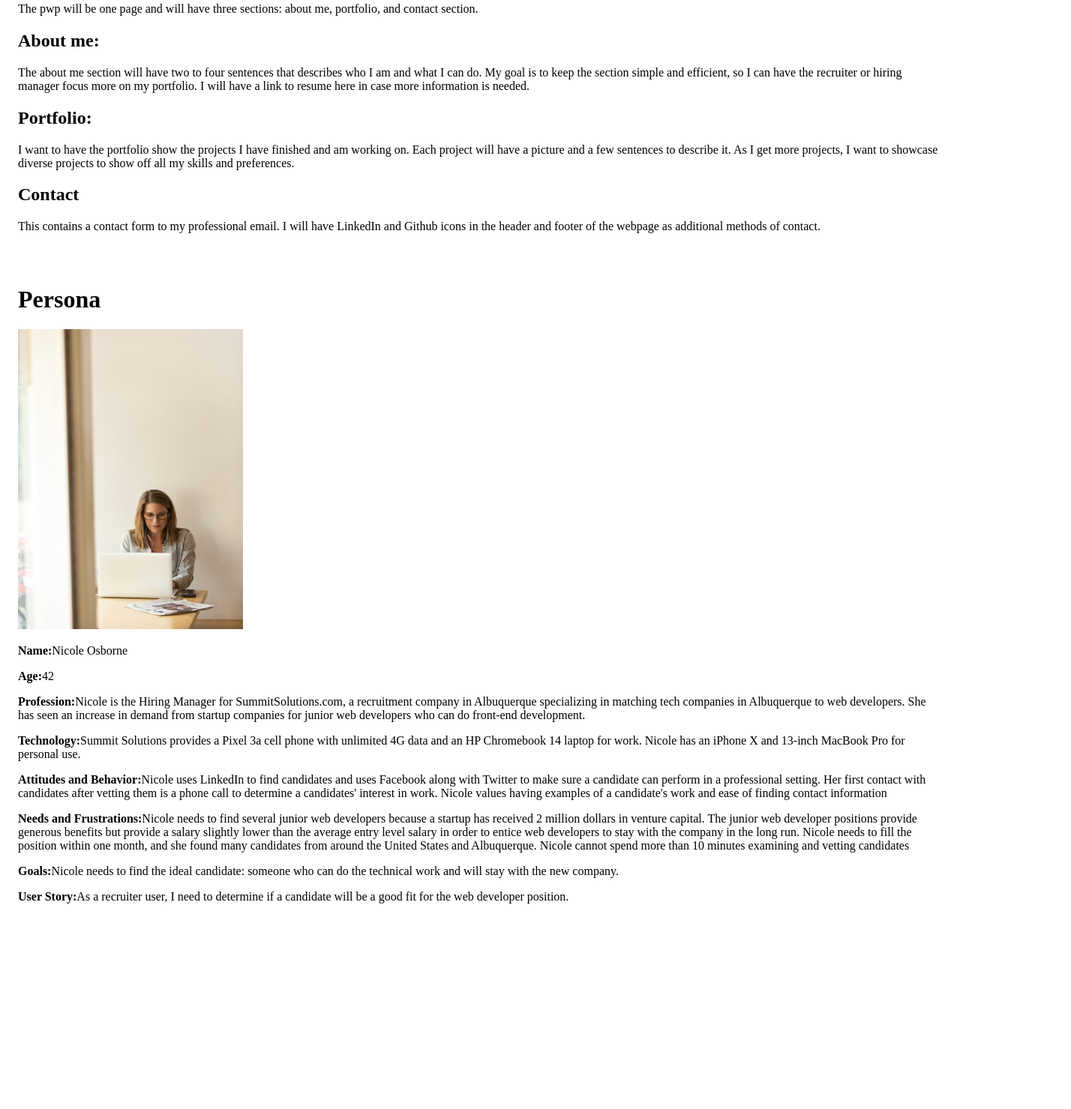
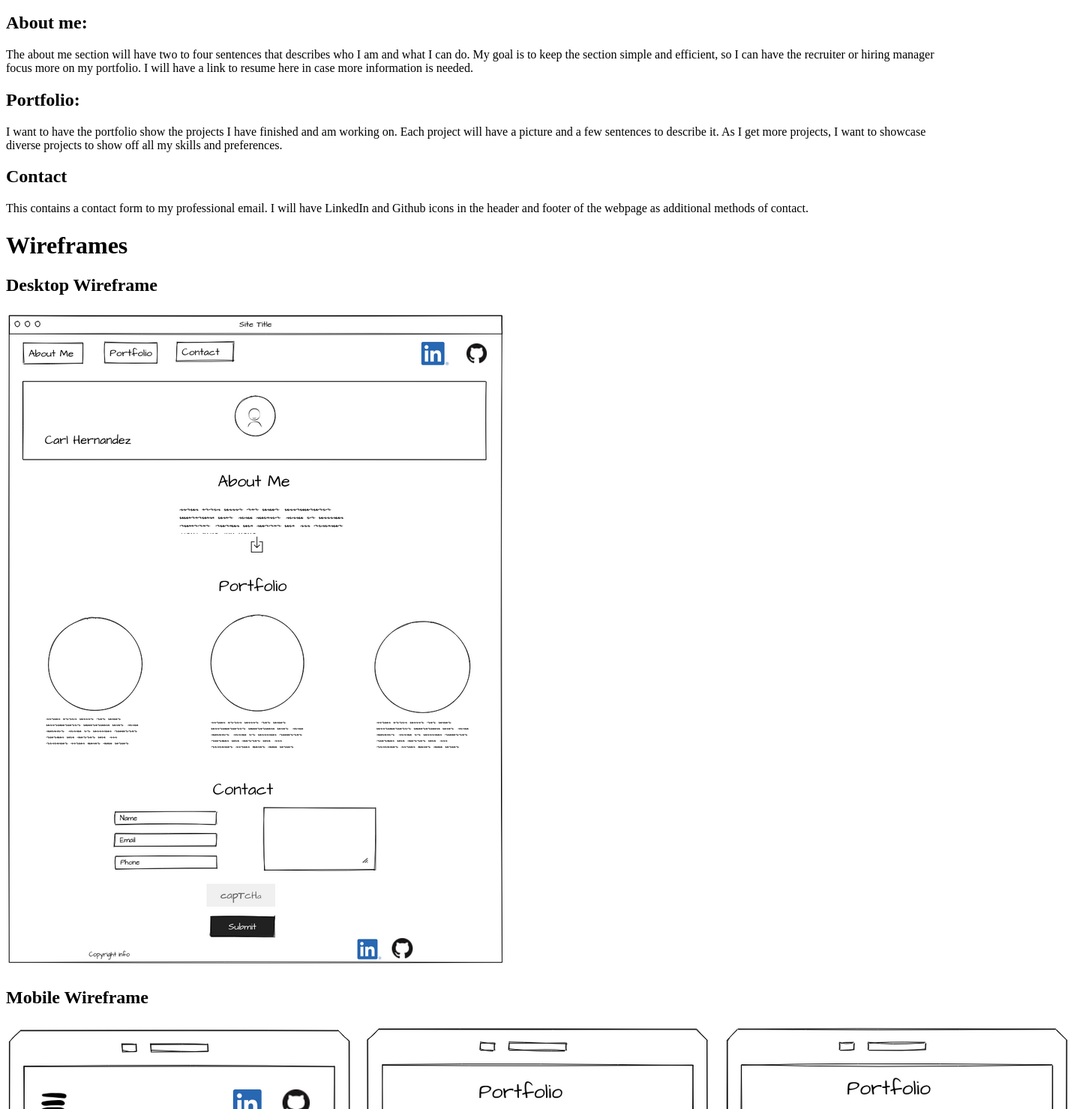
Before and after one commit to carl-hernandez/pwp-carl-hernandez, a plain HTML site: page public_html/documentation/milestone-2.html in a window 1280 px wide. Shown: the part 101-1580 px from the top of the page at 75% size, 1428 px wide, since content can reach past the window. Before the commit the page ends 1346 px from the top, so only its background shows below. Drawn offline with Linux system fonts and the light colour scheme.

Commit message:
Completed and added wireframes

```diff
--- a/public_html/documentation/milestone-2.html
+++ b/public_html/documentation/milestone-2.html
@@ -3,7 +3,7 @@
 <head>
     <meta charset="UTF-8">
     <title>Milestone Two</title>
-    <link rel="stylesheet" href="style.css" type="text/css">
+<!--    <link rel="stylesheet" href="style.css" type="text/css">-->
 </head>
 <body>
 <div>
@@ -18,16 +18,11 @@
 </div>
 
 <div>
-    <h1>Persona</h1>
-    <img src="linkedin-sales-navigator-unsplash.jpg" alt="Lady Working">
-    <p><strong>Name:</strong>Nicole Osborne</p>
-    <p><strong>Age:</strong>42</p>
-    <p><strong>Profession:</strong>Nicole is the Hiring Manager for SummitSolutions.com, a recruitment company in Albuquerque specializing in matching tech companies in Albuquerque to web developers. She has seen an increase in demand from startup companies for junior web developers who can do front-end development. </p>
-    <p><strong>Technology:</strong>Summit Solutions provides a Pixel 3a cell phone with unlimited 4G data and an HP Chromebook 14 laptop for work. Nicole has an iPhone X and 13-inch MacBook Pro for personal use.</p>
-    <p><strong>Attitudes and Behavior:</strong>Nicole uses LinkedIn to find candidates and uses Facebook along with Twitter to make sure a candidate can perform in a professional setting. Her first contact with candidates after vetting them is a phone call to determine a candidates' interest in work. Nicole values having examples of a candidate's work and ease of finding contact information</p>
-    <p><strong>Needs and Frustrations:</strong>Nicole needs to find several junior web developers because a startup has received 2 million dollars in venture capital. The junior web developer positions provide generous benefits but provide a salary slightly lower than the average entry level salary in order to entice web developers to stay with the company in the long run. Nicole needs to fill the position within one month, and she found many candidates from around the United States and Albuquerque. Nicole cannot spend more than 10 minutes examining and vetting candidates</p>
-    <p><strong>Goals:</strong>Nicole needs to find the ideal candidate:  someone who can do the technical work and will stay with the new company.</p>
-    <p><strong>User Story:</strong>As a recruiter user, I need to determine if a candidate will be a good fit for the web developer position.</p>
+    <h1>Wireframes</h1>
+    <h2>Desktop Wireframe</h2>
+    <img src=desktopWireframe.PNG alt="Desktop Wireframe">
+    <h2>Mobile Wireframe</h2>
+    <img src="mobileWirefram.PNG" alt="Mobile Wireframe">
 </div>
 
 </body>
```
Also changed, not shown: public_html/documentation/Page_2.png (added), public_html/documentation/desktopWireframe.PNG (added), public_html/documentation/mobileWirefram.PNG (added).
